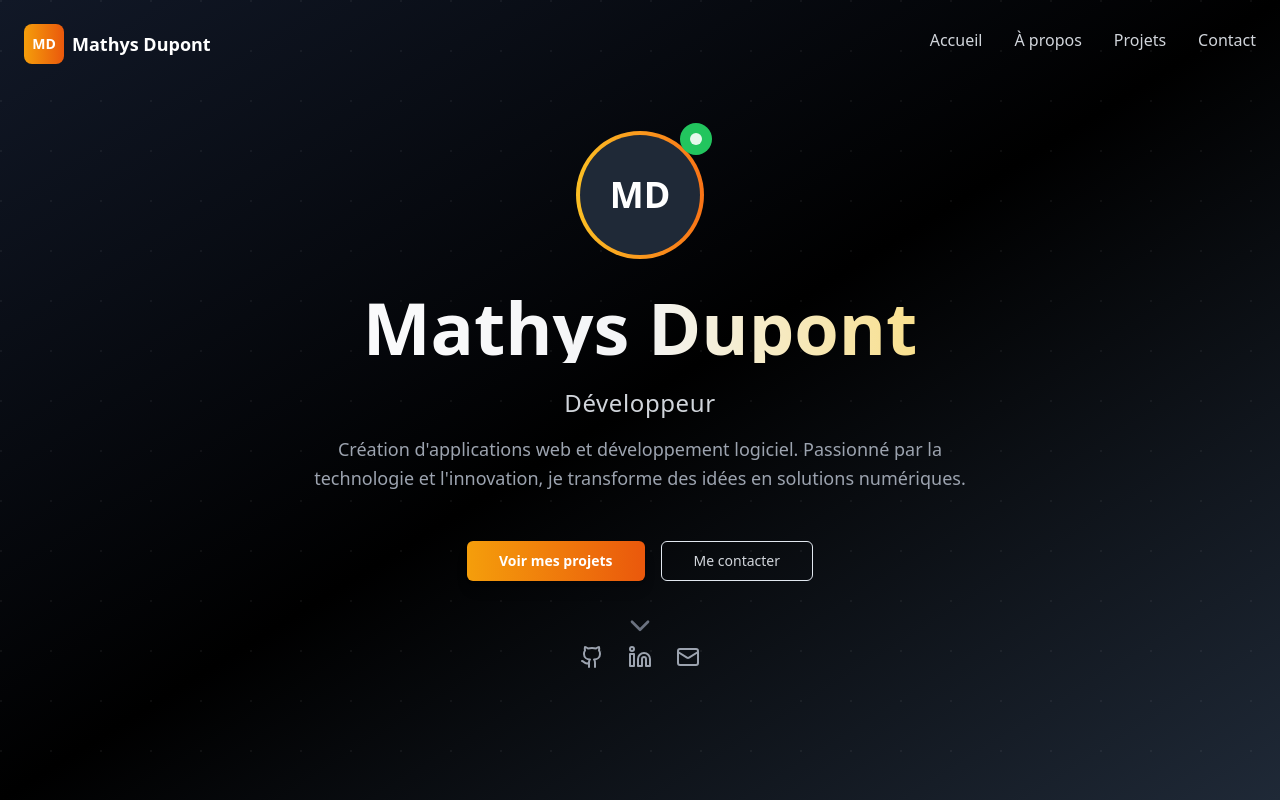
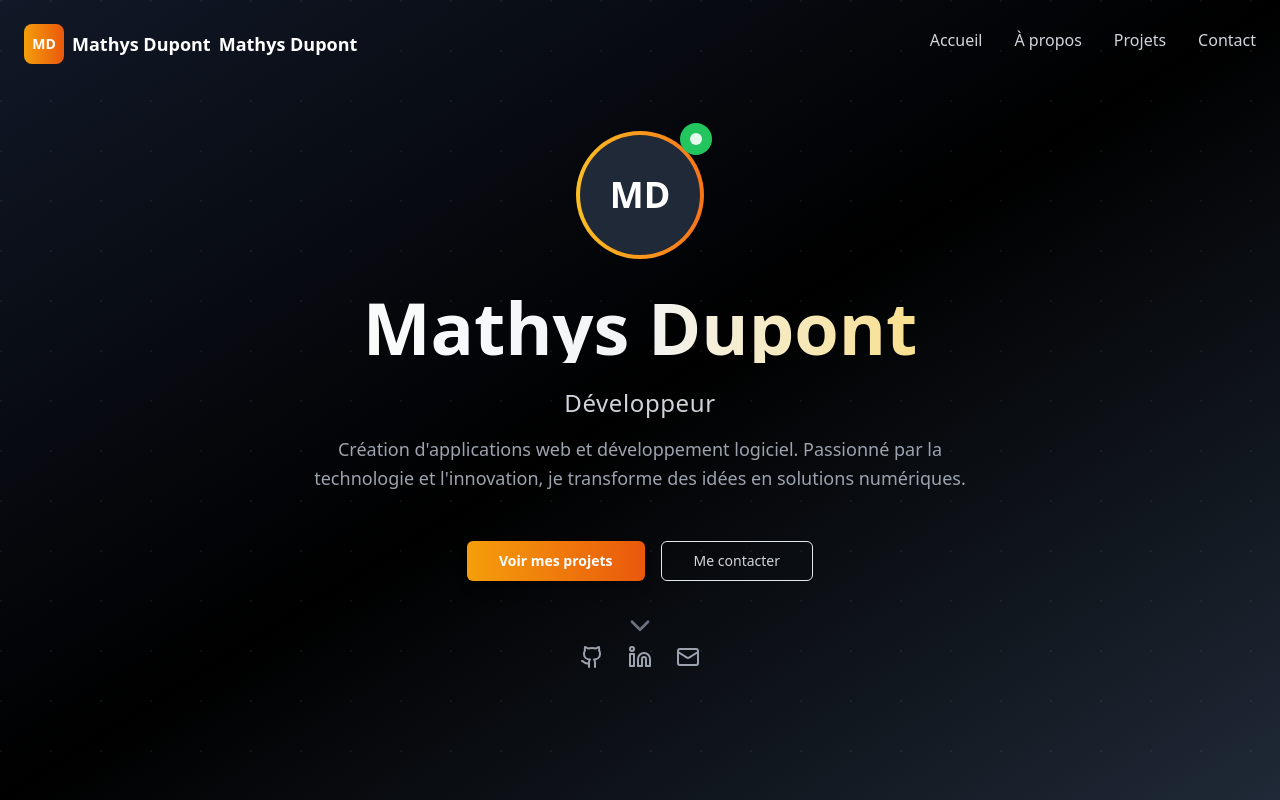
Before and after one commit to ThePepidev/Portfolio, a React (Vite) app: page / in a window 1280 px wide. Shown: the top 800 px of the page. Built offline with nearby package versions, Linux system fonts and the light colour scheme.

Commit message:
fix(Navigation.js): trying to fix the MD issue

```diff
--- a/src/components/Navigation.js
+++ b/src/components/Navigation.js
@@ -55,6 +55,10 @@ export default function Navigation() {
                 </div>
                 <span className={`font-bold text-sm md:text-lg truncate ${isScrolled ? 'text-gray-900' : 'text-white'}`}>
                 <span className="block md:inline">Mathys Dupont</span>
+                </span>
+                {/* Hide name on mobile, show only on md+ */}
+                <span className={`font-bold text-sm md:text-lg truncate ${isScrolled ? 'text-gray-900' : 'text-white'} hidden md:block`}>
+                Mathys Dupont
                 </span>
               </motion.div>
               {/* Desktop Navigation */}
```
Lines whose indentation alone changed are shown as unchanged.
